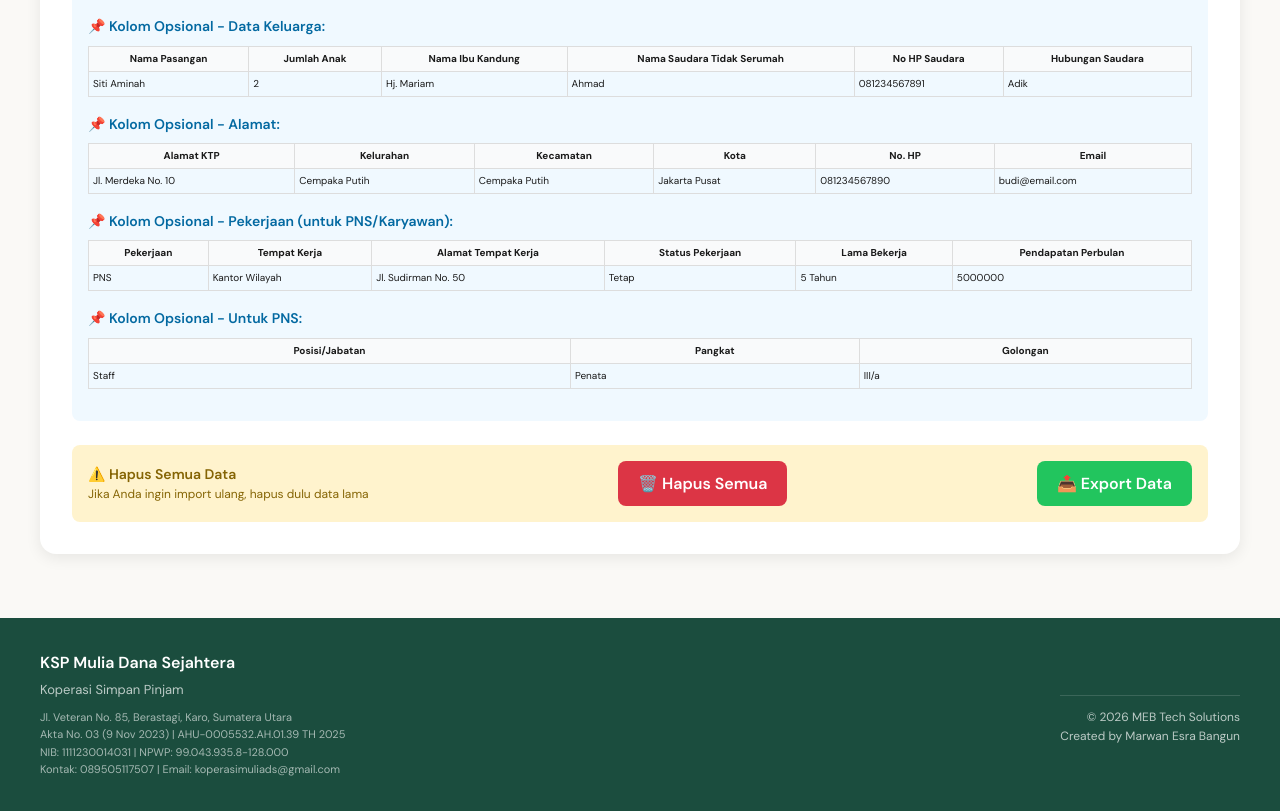
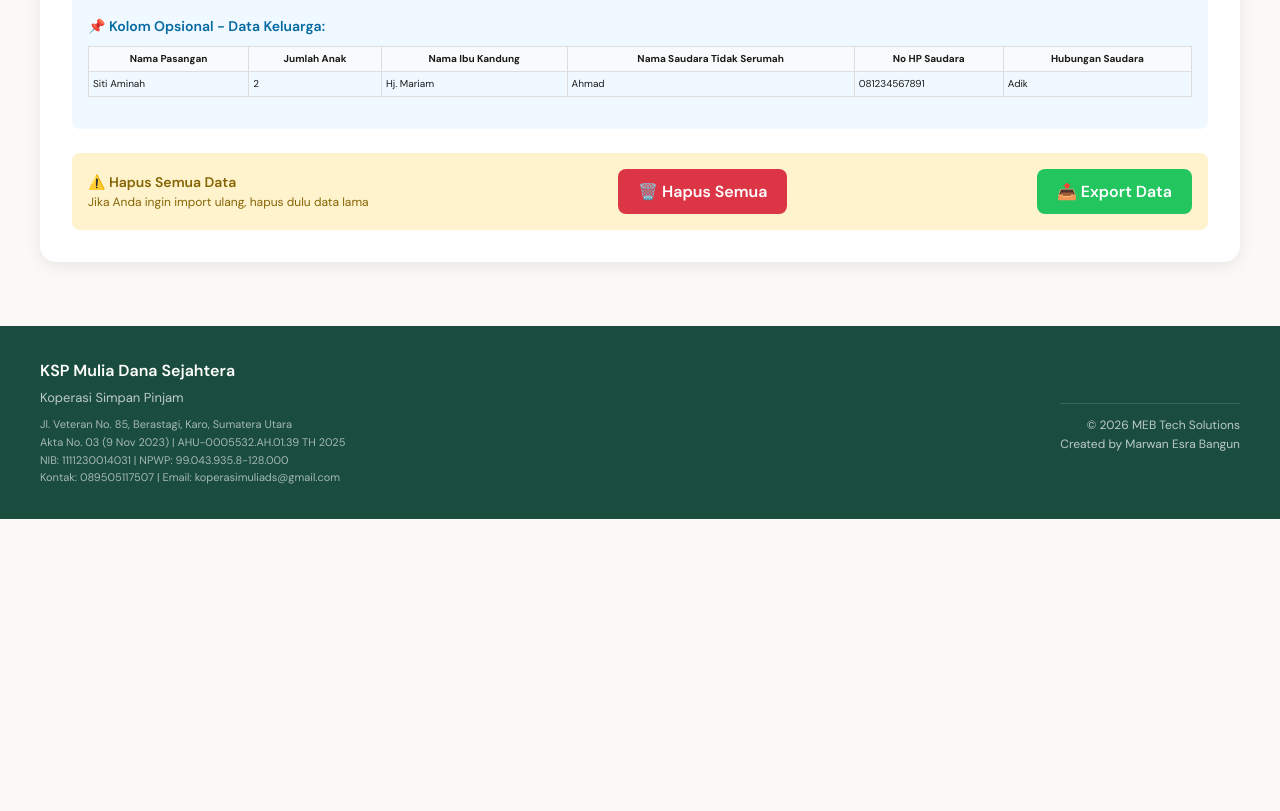
Before and after one commit to manangindu81-design/mds, a Next.js app: page /anggota in a window 1280 px wide. Shown: the part 1123-1934 px from the top of the page. After the commit the page ends 1642 px from the top, so only its background shows below. Built offline with nearby package versions, Linux system fonts and the light colour scheme; a web font is replaced by a local one.

Commit message:
refactor(anggota): remove optional address and employment tables from page view

```diff
--- a/src/app/anggota/page.tsx
+++ b/src/app/anggota/page.tsx
@@ -479,9 +479,6 @@ export default function AnggotaPage() {
                   "No HP Saudara": "081234567891",
                   "Hubungan Saudara": "Adik",
                   "Alamat KTP": "Jl. Merdeka No. 10",
-                  "Kelurahan": "Cempaka Putih",
-                  "Kecamatan": "Cempaka Putih",
-                  "Kota": "Jakarta Pusat",
                   "No HP": "081234567890",
                   "Pekerjaan": "PNS",
                   "Pendapatan Perbulan": "5000000"
@@ -550,73 +547,7 @@ export default function AnggotaPage() {
               </tbody>
             </table>
 
-            <div style={{ fontSize: 14, fontWeight: 600, color: "#0369a1", marginBottom: 8 }}>📌 Kolom Opsional - Alamat:</div>
-            <table style={{ fontSize: 10, width: "100%", borderCollapse: "collapse", marginBottom: 16 }}>
-              <thead>
-                <tr>
-                  <th style={{ border: "1px solid #ddd", padding: 4, background: "#f9fafb" }}>Alamat KTP</th>
-                  <th style={{ border: "1px solid #ddd", padding: 4, background: "#f9fafb" }}>Kelurahan</th>
-                  <th style={{ border: "1px solid #ddd", padding: 4, background: "#f9fafb" }}>Kecamatan</th>
-                  <th style={{ border: "1px solid #ddd", padding: 4, background: "#f9fafb" }}>Kota</th>
-                  <th style={{ border: "1px solid #ddd", padding: 4, background: "#f9fafb" }}>No. HP</th>
-                  <th style={{ border: "1px solid #ddd", padding: 4, background: "#f9fafb" }}>Email</th>
-                </tr>
-              </thead>
-              <tbody>
-                <tr>
-                  <td style={{ border: "1px solid #ddd", padding: 4 }}>Jl. Merdeka No. 10</td>
-                  <td style={{ border: "1px solid #ddd", padding: 4 }}>Cempaka Putih</td>
-                  <td style={{ border: "1px solid #ddd", padding: 4 }}>Cempaka Putih</td>
-                  <td style={{ border: "1px solid #ddd", padding: 4 }}>Jakarta Pusat</td>
-                  <td style={{ border: "1px solid #ddd", padding: 4 }}>081234567890</td>
-                  <td style={{ border: "1px solid #ddd", padding: 4 }}>budi@email.com</td>
-                </tr>
-              </tbody>
-            </table>
-
-            <div style={{ fontSize: 14, fontWeight: 600, color: "#0369a1", marginBottom: 8 }}>📌 Kolom Opsional - Pekerjaan (untuk PNS/Karyawan):</div>
-            <table style={{ fontSize: 10, width: "100%", borderCollapse: "collapse", marginBottom: 16 }}>
-              <thead>
-                <tr>
-                  <th style={{ border: "1px solid #ddd", padding: 4, background: "#f9fafb" }}>Pekerjaan</th>
-                  <th style={{ border: "1px solid #ddd", padding: 4, background: "#f9fafb" }}>Tempat Kerja</th>
-                  <th style={{ border: "1px solid #ddd", padding: 4, background: "#f9fafb" }}>Alamat Tempat Kerja</th>
-                  <th style={{ border: "1px solid #ddd", padding: 4, background: "#f9fafb" }}>Status Pekerjaan</th>
-                  <th style={{ border: "1px solid #ddd", padding: 4, background: "#f9fafb" }}>Lama Bekerja</th>
-                  <th style={{ border: "1px solid #ddd", padding: 4, background: "#f9fafb" }}>Pendapatan Perbulan</th>
-                </tr>
-              </thead>
-              <tbody>
-                <tr>
-                  <td style={{ border: "1px solid #ddd", padding: 4 }}>PNS</td>
-                  <td style={{ border: "1px solid #ddd", padding: 4 }}>Kantor Wilayah</td>
-                  <td style={{ border: "1px solid #ddd", padding: 4 }}>Jl. Sudirman No. 50</td>
-                  <td style={{ border: "1px solid #ddd", padding: 4 }}>Tetap</td>
-                  <td style={{ border: "1px solid #ddd", padding: 4 }}>5 Tahun</td>
-                  <td style={{ border: "1px solid #ddd", padding: 4 }}>5000000</td>
-                </tr>
-              </tbody>
-            </table>
-
-            <div style={{ fontSize: 14, fontWeight: 600, color: "#0369a1", marginBottom: 8 }}>📌 Kolom Opsional - Untuk PNS:</div>
-            <table style={{ fontSize: 10, width: "100%", borderCollapse: "collapse", marginBottom: 16 }}>
-              <thead>
-                <tr>
-                  <th style={{ border: "1px solid #ddd", padding: 4, background: "#f9fafb" }}>Posisi/Jabatan</th>
-                  <th style={{ border: "1px solid #ddd", padding: 4, background: "#f9fafb" }}>Pangkat</th>
-                  <th style={{ border: "1px solid #ddd", padding: 4, background: "#f9fafb" }}>Golongan</th>
-                </tr>
-              </thead>
-              <tbody>
-                <tr>
-                  <td style={{ border: "1px solid #ddd", padding: 4 }}>Staff</td>
-                  <td style={{ border: "1px solid #ddd", padding: 4 }}>Penata</td>
-                  <td style={{ border: "1px solid #ddd", padding: 4 }}>III/a</td>
-                </tr>
-              </tbody>
-            </table>
-
-            </div>
+</div>
 
           <div style={{ marginTop: 24, padding: 16, background: "#fff3cd", borderRadius: 8, display: "flex", justifyContent: "space-between", alignItems: "center" }}>
             <div>
```
